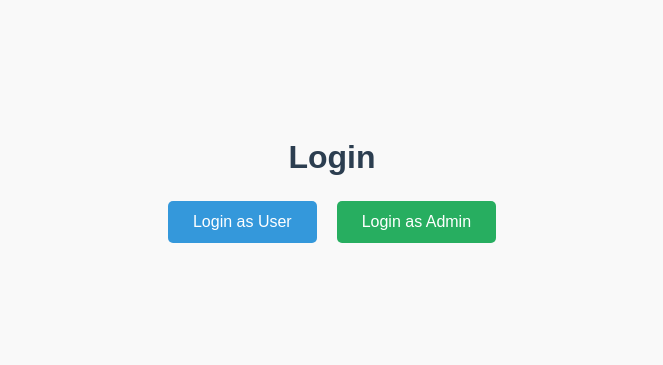
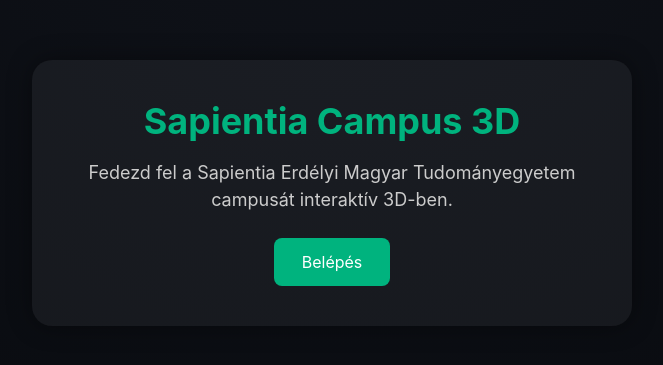
Before and after one commit to KiralyAlparCsaba/Sapi3D, a React (Vite) app in the folder frontend/: page / in a window 1280 px wide. Shown: the part 207-572 px from the top of the page, without its empty margins (308-971 px from the left). Built offline with nearby package versions, Linux system fonts and the light colour scheme.

Commit message:
complete login and registration system with role handling and validation

```diff
--- a/frontend/package.json
+++ b/frontend/package.json
@@ -13,6 +13,7 @@
     "@react-three/drei": "^10.7.6",
     "@react-three/fiber": "^9.3.0",
     "axios": "^1.13.2",
+    "jwt-decode": "^4.0.0",
     "qs": "^6.14.0",
     "react": "^19.1.1",
     "react-dom": "^19.1.1",
--- a/frontend/src/App.jsx
+++ b/frontend/src/App.jsx
@@ -1,55 +1,75 @@
-import React, { useState } from "react";
+import React, { useState, useEffect } from "react";
 import "./App.css";
 import Navbar from "./components/Navbar";
 import Sidebar from "./components/Sidebar";
 import ThreeScene from "./components/three/ThreeScene";
-import { BrowserRouter as Router, Routes, Route } from "react-router-dom";
+import { BrowserRouter as Router, Routes, Route, useNavigate } from "react-router-dom";
 import Login from "./components/Login";
 import Register from "./components/Register";
+import LandingPage from "./components/LandingPage";
+import { jwtDecode } from "jwt-decode";
+
 
 export default function App() {
   return (
     <Router>
       <Routes>
-        {/* Főoldal – a mostani 3D modell UI */}
-        <Route path="/" element={<MainApp />} />
 
-        {/* Login és Register oldalak */}
+        <Route path="/" element={<LandingPage />} />
         <Route path="/login" element={<Login />} />
         <Route path="/register" element={<Register />} />
+
+
+        <Route path="/app" element={<MainApp />} />
       </Routes>
     </Router>
   );
 }
 
 function MainApp() {
-  const [role, setRole] = useState(null); // null = nincs login, "user" vagy "admin"
+  const [role, setRole] = useState(null);
   const [activeMenu, setActiveMenu] = useState("home");
+  const navigate = useNavigate();
 
-  // Kilépés
+
+  useEffect(() => {
+    const token = sessionStorage.getItem("token");
+    if (!token) {
+      navigate("/login");
+      return;
+    }
+
+    try {
+      const decoded = jwtDecode(token);
+      const now = Date.now() / 1000;
+
+      if (decoded.exp && decoded.exp < now) {
+        console.warn("Token lejart!");
+        sessionStorage.removeItem("token");
+        navigate("/login");
+      } else {
+
+        if (decoded.role_id) {
+          setRole(decoded.role_id === 2 ? "admin" : "user");
+        } else {
+          setRole("user");
+        }
+      }
+    } catch (err) {
+      console.error("JWT decode hiba:", err);
+      sessionStorage.removeItem("token");
+      navigate("/login");
+    }
+  }, [navigate]);
+
+
   const handleLogout = () => {
+    sessionStorage.removeItem("token");
     setRole(null);
     setActiveMenu("home");
+    navigate("/login");
   };
 
-  // Belépés
-  if (!role) {
-    return (
-      <div className="login-screen">
-        <h1>Login</h1>
-        <div>
-          <button className="btn user-btn" onClick={() => setRole("user")}>
-            Login as User
-          </button>
-          <button className="btn admin-btn" onClick={() => setRole("admin")}>
-            Login as Admin
-          </button>
-        </div>
-      </div>
-    );
-  }
-
-  // Minimal UI a 3D modell oldalhoz
   if (activeMenu === "model") {
     return (
       <div className="model-container">
@@ -61,7 +81,6 @@
     );
   }
 
-  // Menü elemek
   const menuItems = [
     { key: "home", label: "Főoldal" },
     { key: "model", label: "3D Modell" },
@@ -71,7 +90,7 @@
     menuItems.push({ key: "admin", label: "Admin" });
   }
 
-  // Oldal fő tartalom
+
   const renderMainContent = () => {
     switch (activeMenu) {
       case "home":
--- /dev/null
+++ b/frontend/src/components/LandingPage.css
@@ -0,0 +1,45 @@
+.landing-container {
+  height: 100vh;
+  display: flex;
+  justify-content: center;
+  align-items: center;
+  background: radial-gradient(circle at top, #10131a, #07090d);
+  color: #fff;
+  font-family: "Inter", Arial, sans-serif;
+  text-align: center;
+}
+
+.landing-content {
+  max-width: 600px;
+  padding: 40px;
+  background: rgba(255, 255, 255, 0.05);
+  border-radius: 20px;
+  box-shadow: 0 0 25px rgba(0, 0, 0, 0.4);
+}
+
+.landing-content h1 {
+  font-size: 36px;
+  margin-bottom: 15px;
+  color: #00b37e;
+}
+
+.landing-content p {
+  font-size: 18px;
+  margin-bottom: 25px;
+  color: #ccc;
+}
+
+.landing-btn {
+  background: #00b37e;
+  color: white;
+  border: none;
+  border-radius: 8px;
+  padding: 14px 28px;
+  font-size: 16px;
+  cursor: pointer;
+  transition: background 0.2s ease;
+}
+
+.landing-btn:hover {
+  background: #00c98c;
+}
--- /dev/null
+++ b/frontend/src/components/LandingPage.jsx
@@ -0,0 +1,21 @@
+import React from "react";
+import { useNavigate } from "react-router-dom";
+import "./LandingPage.css";
+
+export default function LandingPage() {
+  const navigate = useNavigate();
+
+  return (
+    <div className="landing-container">
+      <div className="landing-content">
+        <h1>Sapientia Campus 3D</h1>
+        <p>
+          Fedezd fel a Sapientia Erdélyi Magyar Tudományegyetem campusát interaktív 3D-ben.
+        </p>
+        <button onClick={() => navigate("/login")} className="landing-btn">
+          Belépés
+        </button>
+      </div>
+    </div>
+  );
+}
--- a/frontend/src/components/Login.jsx
+++ b/frontend/src/components/Login.jsx
@@ -23,8 +23,8 @@
       });
 
 
-      localStorage.setItem("token", res.data.access_token);
-      navigate("/");
+      sessionStorage.setItem("token", res.data.access_token);
+      navigate("/app");
     } catch (err) {
       console.error("Login error:", err);
       setError("Hibás felhasználónév vagy jelszó!");
--- a/frontend/src/components/Register.jsx
+++ b/frontend/src/components/Register.jsx
@@ -22,6 +22,19 @@
     e.preventDefault();
     setError("");
     setSuccess("");
+
+
+    const emailRegex = /^[^\s@]+@[^\s@]+\.[^\s@]+$/;
+    if (!emailRegex.test(formData.email)) {
+      setError("Az email formátuma érvénytelen (pl. valami@domain.hu)");
+      return;
+    }
+
+    if (formData.password.length < 8) {
+      setError("A jelszónak legalább 8 karakter hosszúnak kell lennie!");
+      return;
+    }
+
 
     if (formData.password !== formData.confirmPassword) {
       setError("A jelszavak nem egyeznek!");
@@ -71,7 +84,7 @@
           <input
             type="password"
             name="password"
-            placeholder="Jelszó"
+            placeholder="Jelszó (min. 8 karakter)"
             onChange={handleChange}
             required
           />
--- a/frontend/src/services/api.js
+++ b/frontend/src/services/api.js
@@ -1,14 +1,13 @@
 import axios from "axios";
 
-// alapértelmezett backend URL
 const api = axios.create({
   baseURL: "http://localhost:8000",
 });
 
 
-// ha van token, automatikusan hozzáadja
+
 api.interceptors.request.use((config) => {
-  const token = localStorage.getItem("token");
+  const token = sessionStorage.getItem("token");
   if (token) {
     config.headers.Authorization = `Bearer ${token}`;
   }
```
Also changed, not shown: 1 other file (tests, documents, lock files or other folders).
